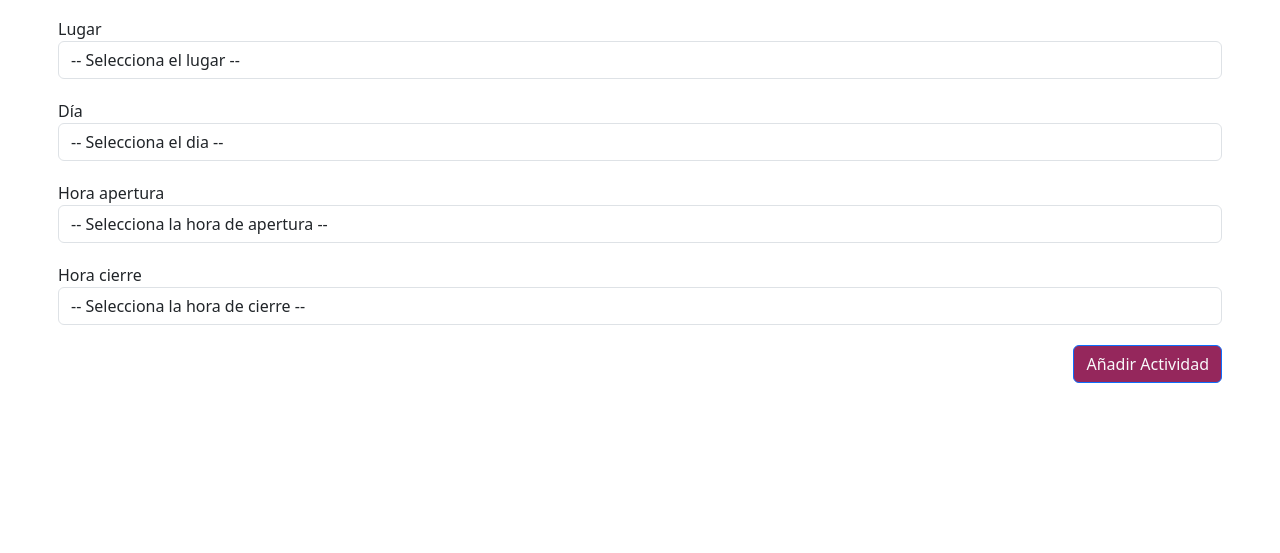
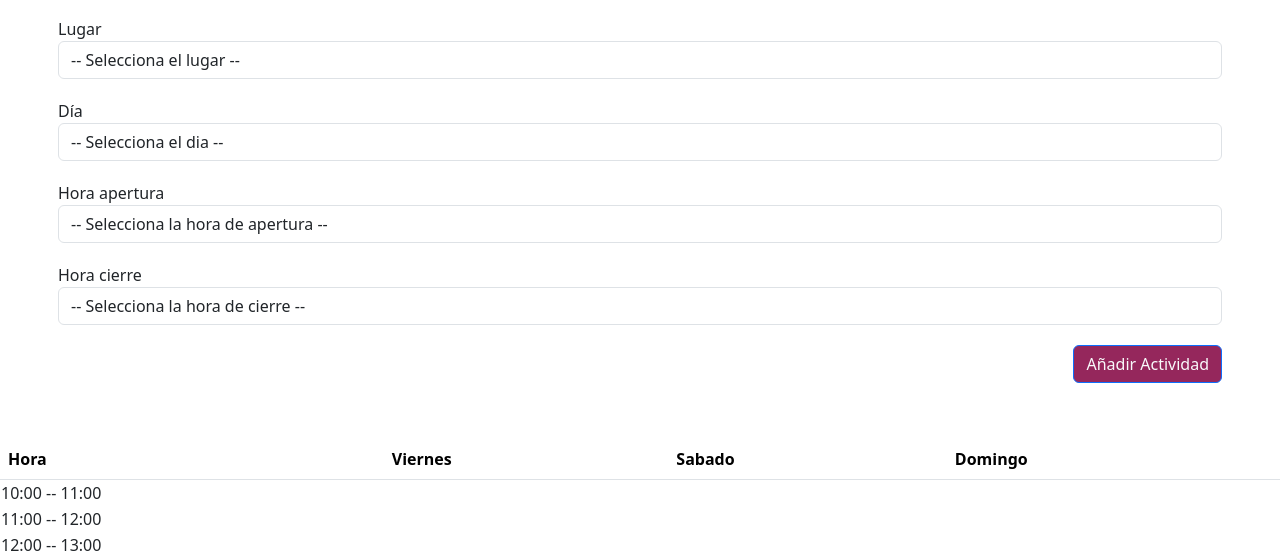
Before and after one commit to moonmdc/js_manchacomic, a website built with Vite: page src/index.html in a window 1280 px wide. Shown: the part 247-800 px from the top of the page. Built offline with nearby package versions, Linux system fonts and the light colour scheme.

Commit message:
Creacion visual de la tabla

```diff
--- a/src/index.html
+++ b/src/index.html
@@ -101,6 +101,21 @@
         </form>
       </div>
 
+      <div>
+        <table class="table" id="activityTable">
+          <thead>
+            <tr>
+              <th scope="col">Hora</th>
+              <th scope="col">Viernes</th>
+              <th scope="col">Sabado</th>
+              <th scope="col">Domingo</th>
+            </tr>
+          </thead>
+          <tbody>
+
+          </tbody>
+        </table>
+      </div>
 
 
     </div>
--- a/src/js/app.js
+++ b/src/js/app.js
@@ -1,3 +1,5 @@
+
+
 const showHour = () => {
     const daySelected = document.getElementById('day').value //preguntar
     const openingTime = document.getElementById('openHour')
@@ -75,3 +77,34 @@ const showPlace = () =>{
     }
 }
 document.getElementById('typeActivity').addEventListener('change', showPlace)
+
+const showTable = () => {
+    const bodyTable = document.getElementById('activityTable');
+
+    for (let i = 10; i < 22; i++) {
+        const row = document.createElement('tr');
+        row.classList.add('horas');
+
+        const hour = document.createElement('td');
+        hour.classList.add('hora');
+        hour.innerText = `${i}:00 -- ${i + 1}:00`;
+
+        let actividadV = document.createElement('td');
+        actividadV.classList.add(`viernes-${i}`);
+        let actividadS = document.createElement('td');
+        actividadS.classList.add(`sabado-${i}`);
+        let actividadD = document.createElement('td');
+        actividadD.classList.add(`domingo-${i}`);
+
+        // Usar "row" en lugar de "fila"
+        row.appendChild(hour);
+        row.appendChild(actividadV);
+        row.appendChild(actividadS);
+        row.appendChild(actividadD);
+
+        // Agregar la fila al cuerpo de la tabla
+        bodyTable.appendChild(row);
+    }
+}
+
+showTable()
```
